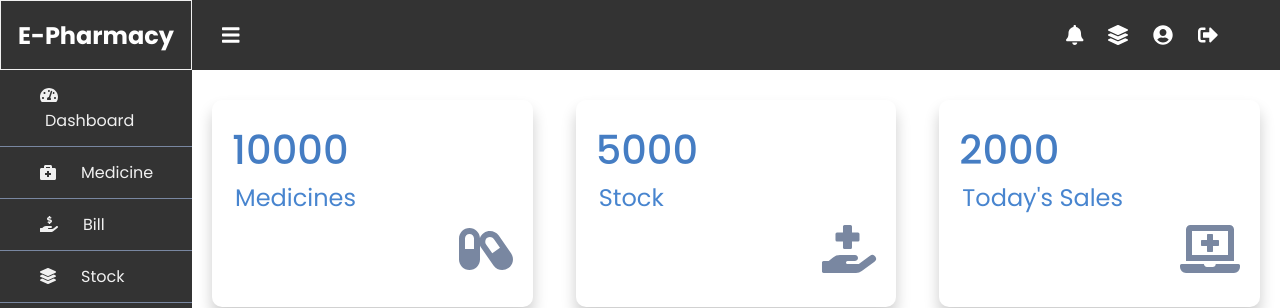
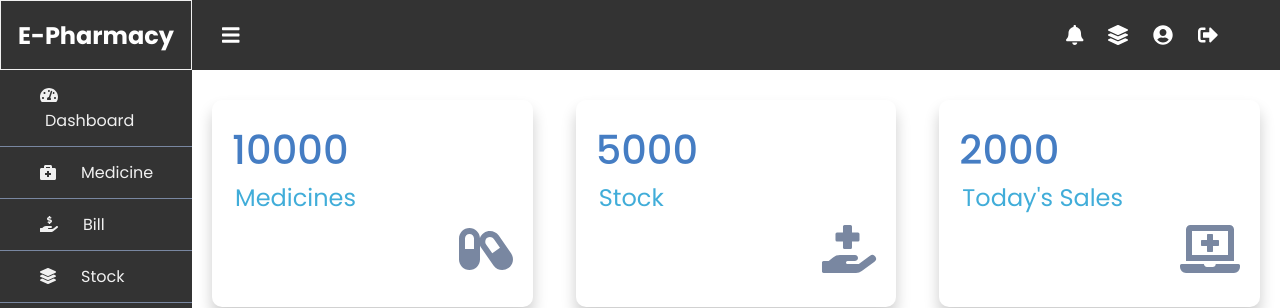
Before and after one commit to tanjimulislam55/pharmacy-frontend, a React (Create React App) app: page / in a window 1280 px wide. Shown: the top 308 px of the page. Built offline with nearby package versions, Linux system fonts and the light colour scheme.

Commit message:
added: 4 major color added

```diff
--- a/src/index.css
+++ b/src/index.css
@@ -8,8 +8,10 @@
 }
 
 :root {
+    --deep-primary: #415dd9;
     --primary: #457dc3;
-    --secondary: #4885cf;
+    --secondary: #41add9;
+    --light-secondary: #3ecbcf;
     --dark: #333;
     --dark-blue: #23395d;
     --dark-grey: #555;
```
